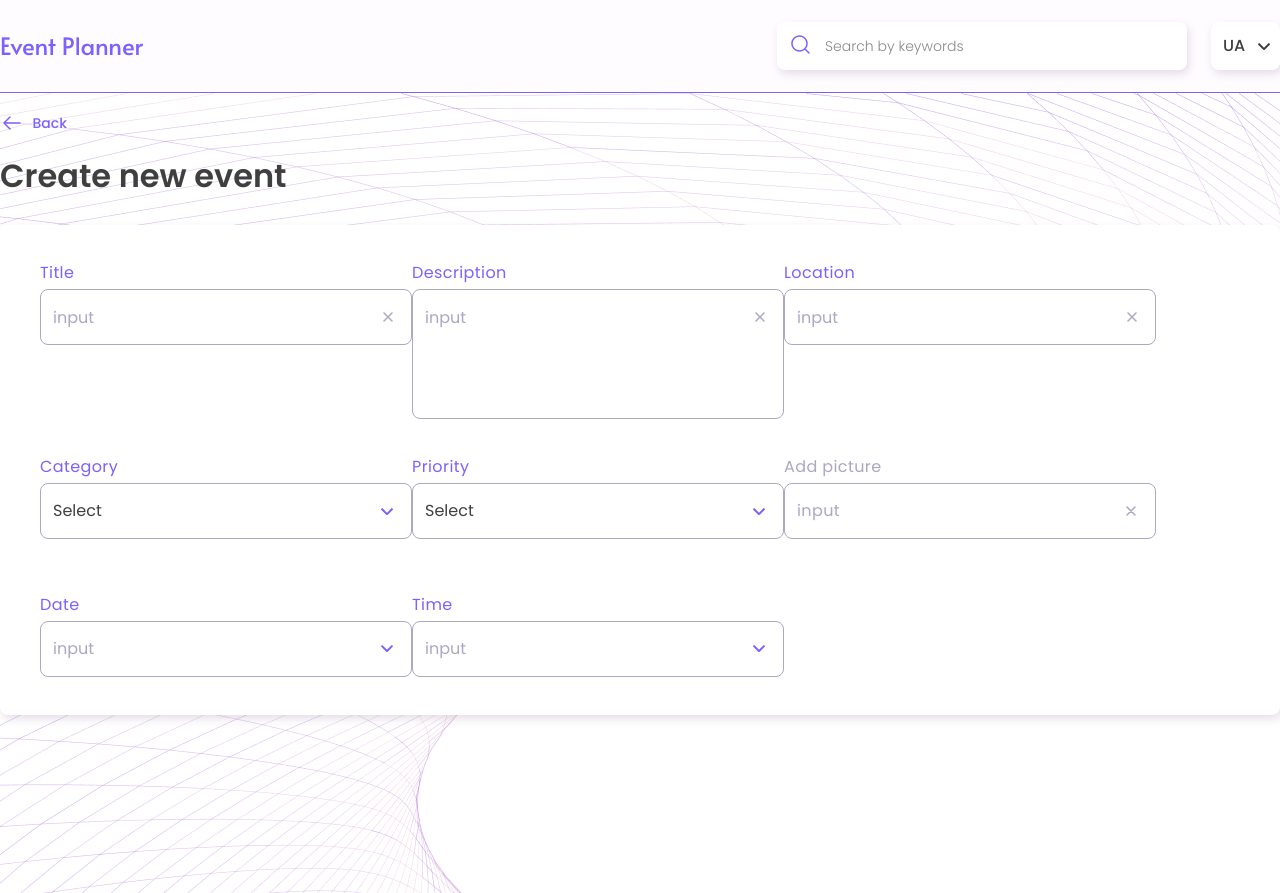
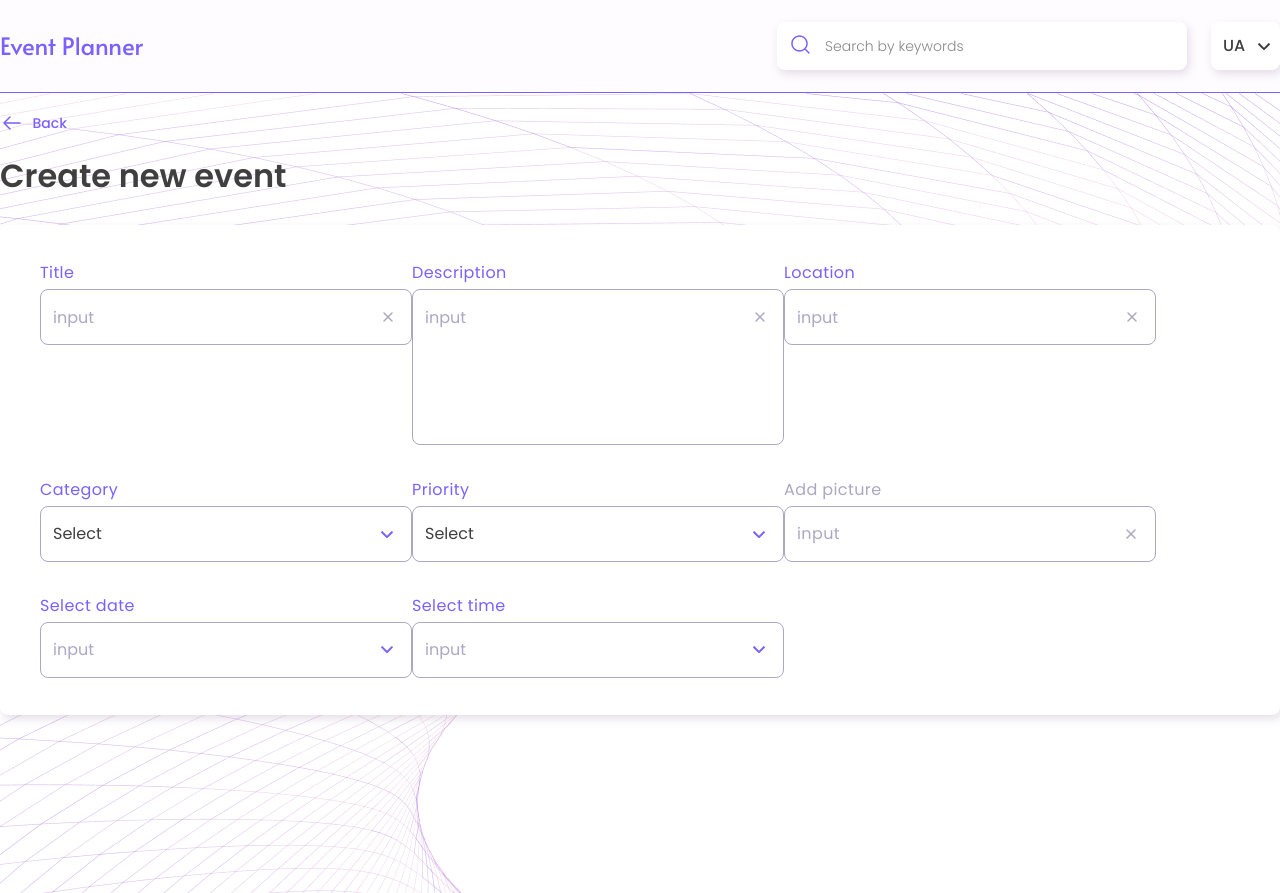
Before and after one commit to TarasIT/event-planner, a React (Create React App) app: page /event-planner/create-event in a window 1280 px wide. Built offline with nearby package versions, Linux system fonts and the light colour scheme.

Commit message:
form inputs are updated

```diff
--- a/src/components/EventDateInput/EventDateInput.tsx
+++ b/src/components/EventDateInput/EventDateInput.tsx
@@ -100,7 +100,7 @@ export const EventDateInput: FC = (): JSX.Element => {
   return (
     <StyleSheetManager shouldForwardProp={shouldForwardProp}>
       <DateBox>
-        <InputName>Date</InputName>
+        <InputName>Select date</InputName>
 
         <DatePicker
           ref={datePickerRef}
--- a/src/components/EventDescriptionInput/EventDescriptionInput.styled.tsx
+++ b/src/components/EventDescriptionInput/EventDescriptionInput.styled.tsx
@@ -30,6 +30,7 @@ export const DescriptionTextArea = styled.textarea<CreateEventFormProps>`
   align-items: center;
 
   width: 100%;
+  height: 156px;
   padding: 16px 12px;
   border-radius: 8px;
   border: 1px solid;
@@ -63,7 +64,6 @@ export const DescriptionLabel = styled.label`
   position: relative;
   display: block;
   width: 372px;
-  height: 156px;
 
   color: #7b61ff;
   font-family: Poppins;
--- a/src/components/EventImageInput/EventImageInput.styled.tsx
+++ b/src/components/EventImageInput/EventImageInput.styled.tsx
@@ -63,7 +63,6 @@ export const ImageLabel = styled.label`
   position: relative;
   display: block;
   width: 372px;
-  margin-bottom: 20px;
 
   color: #aca7c3;
   font-family: Poppins;
--- a/src/components/EventLocationInput/EventLocationInput.styled.tsx
+++ b/src/components/EventLocationInput/EventLocationInput.styled.tsx
@@ -34,7 +34,7 @@ export const InputName = styled.p`
 export const InvalidInputWarning = styled.p`
   position: absolute;
   right: 19px;
-  bottom: 0px;
+  bottom: -20px;
 
   color: #ff2b77;
   text-align: right;
@@ -94,7 +94,6 @@ export const LocationLabel = styled.label`
   position: relative;
   display: block;
   width: 372px;
-  height: 100px;
 
   color: #7b61ff;
   font-family: Poppins;
--- a/src/components/EventTimeInput/EventTimeInput.styled.tsx
+++ b/src/components/EventTimeInput/EventTimeInput.styled.tsx
@@ -46,6 +46,8 @@ export const TimePicker = styled.ul<TimePickerProps>`
   position: absolute;
   top: 64px;
   left: 0;
+  z-index: 1;
+  translate: -1px;
 
   display: flex;
   flex-direction: column;
@@ -202,7 +204,6 @@ export const SvgTimeIcon = styled.svg<TimePickerProps>`
   position: absolute;
   bottom: 16px;
   right: 12px;
-  z-index: 1;
   width: 24px;
   height: 24px;
   fill: #7b61ff;
--- a/src/components/EventTimeInput/EventTimeInput.tsx
+++ b/src/components/EventTimeInput/EventTimeInput.tsx
@@ -236,7 +236,7 @@ export const EventTimeInput: FC = (): JSX.Element => {
   return (
     <StyleSheetManager shouldForwardProp={shouldForwardProp}>
       <TimeBox>
-        <InputName>Time</InputName>
+        <InputName>Select time</InputName>
         <TimeInput
           ref={timeInputRef}
           onClick={() => setIsTimePickerOpened(!isTimePickerOpened)}
--- a/src/components/EventTitleInput/EventTitleInput.styled.tsx
+++ b/src/components/EventTitleInput/EventTitleInput.styled.tsx
@@ -30,7 +30,7 @@ export const InputName = styled.p`
 export const InvalidInputWarning = styled.p`
   position: absolute;
   right: 19px;
-  bottom: 0px;
+  bottom: -20px;
 
   color: #ff2b77;
   text-align: right;
@@ -82,8 +82,6 @@ export const TitleLabel = styled.label`
   position: relative;
   display: block;
   width: 372px;
-  height: 100px;
-  margin-bottom: 20px;
 
   color: #7b61ff;
   font-family: Poppins;
```
